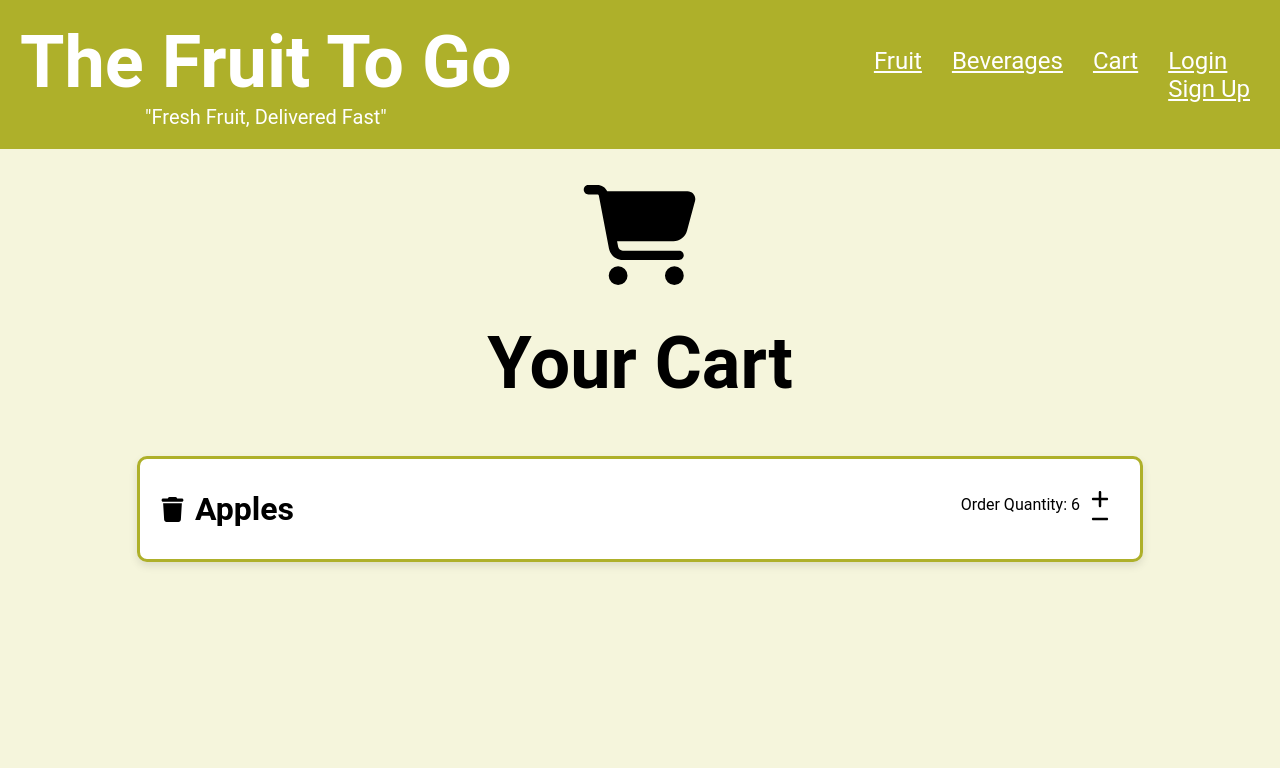
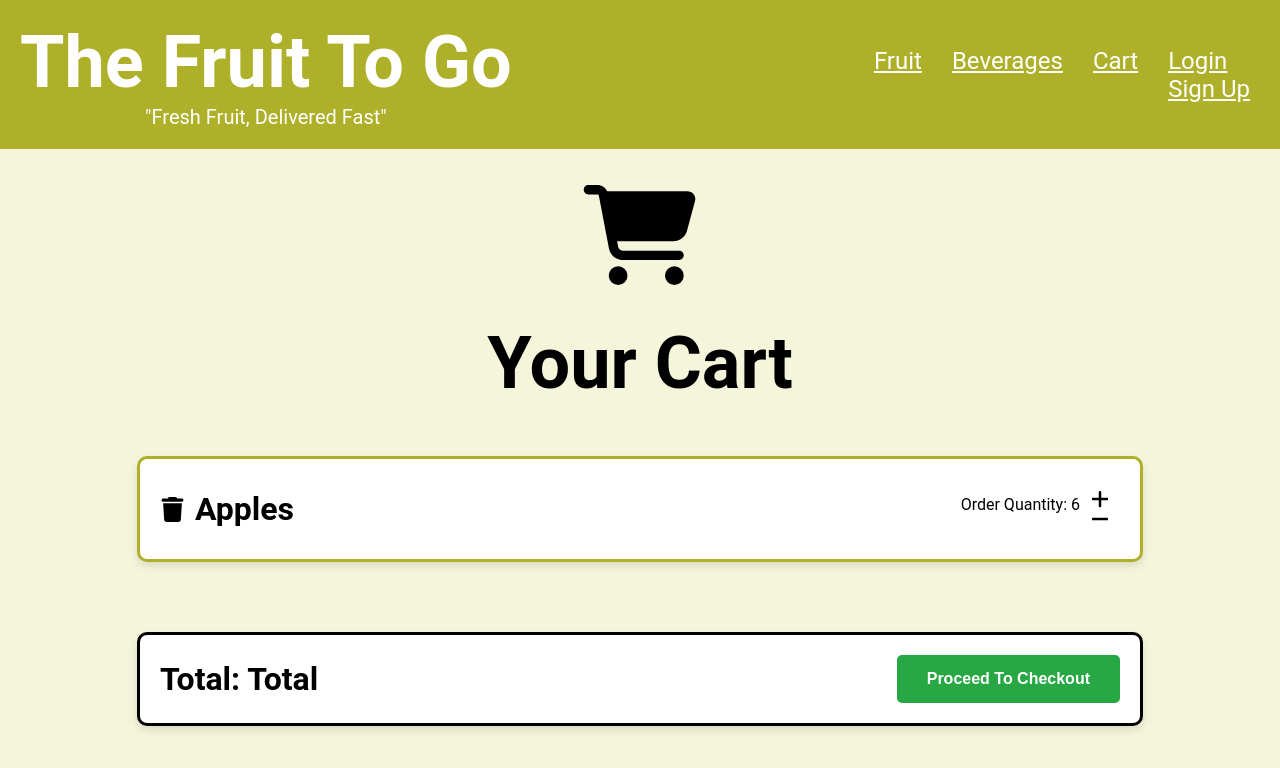
Before and after one commit to LiamGunning07/Fruit_To_Go, a Next.js app in the folder frontend/: page /cart in a window 1280 px wide. Shown: the top 768 px of the page. Built offline with nearby package versions, Linux system fonts and the light colour scheme.

Commit message:
Styled Cart page

```diff
--- a/frontend/src/app/cart/page.js
+++ b/frontend/src/app/cart/page.js
@@ -3,7 +3,7 @@ import styles from "../styles/Cart.module.css"
 import '../styles/globals.css'
 import { FontAwesomeIcon } from '@fortawesome/react-fontawesome';
 import {faCartShopping} from '@fortawesome/free-solid-svg-icons'
-import CartCard from "../components/CartCard";
+import CartList from "../components/CartList";
 
 export default function Cart() {
   return (
@@ -14,7 +14,7 @@ export default function Cart() {
         <h1> Your Cart </h1>
       </div>
       <div>
-        <CartCard />
+        <CartList />
       </div>
     </div>
   )
--- /dev/null
+++ b/frontend/src/app/components/CartList.jsx
@@ -0,0 +1,14 @@
+import CartCard from "./CartCard";
+import styles from '../styles/CartList.module.css'
+
+export default function CartList() {
+  return (
+    <div className={styles.container}>
+      <CartCard />
+      <div className={styles.summary}>
+        <h1> Total: Total </h1>
+        <button> Proceed To Checkout </button>
+      </div>
+    </div>
+  )
+}
--- a/frontend/src/app/styles/CartCard.module.css
+++ b/frontend/src/app/styles/CartCard.module.css
@@ -4,6 +4,8 @@
 }
 .faTrash:hover{
   color: red;
+  transition: background-color 0.3s ease, transform 0.3s ease;
+  transform: translateY(-2px);
 }
 
 .faPlus{
@@ -12,6 +14,8 @@
 }
 .faPlus:hover{
   color: green;
+  transition: background-color 0.3s ease, transform 0.3s ease;
+  transform: translateY(-2px);
 }
 
 .faMinus{
@@ -20,6 +24,8 @@
 }
 .faMinus:hover{
   color: red;
+  transition: background-color 0.3s ease, transform 0.3s ease;
+  transform: translateY(-2px);
 }
 
 .container {
--- /dev/null
+++ b/frontend/src/app/styles/CartList.module.css
@@ -0,0 +1,55 @@
+.summary{
+  width: 75%;
+  display: flex;
+  justify-content: space-between;
+  align-items: center;
+  border: 3px solid transparent;
+  border-color: #000000;
+  border-radius: 10px;
+  box-shadow: 0 4px 8px rgba(0, 0, 0, 0.1);
+  padding: 20px;
+  margin: 50px 25px 20px 25px;
+  text-align: center;
+  transition: transform 0.3s ease, border-color 0.3s ease, box-shadow 0.3s ease;
+  background-color: white;
+  font-family: Roboto;
+  color: black;
+}
+
+.summary h1{
+  color: #000000;
+}
+
+.summary button{
+  display: inline-block;
+  padding: 15px 30px;
+  font-size: 16px;
+  font-weight: bold;
+  color: #fff;
+  background-color: #28a745; /* Green color */
+  border: none;
+  border-radius: 5px;
+  text-align: center;
+  text-decoration: none;
+  cursor: pointer;
+  transition: background-color 0.3s ease, transform 0.3s ease;
+}
+
+.summary button:hover{
+  background-color: #218838; /* Darker green */
+  transform: translateY(-2px);
+}
+
+.summary button:active {
+  background-color: #1e7e34; /* Even darker green */
+  transform: translateY(0);
+  box-shadow: inset 0 3px 5px rgba(0, 0, 0, 0.125);
+}
+
+.container{
+  display: flex;
+  flex-direction: column;
+  justify-content: center;
+  align-items: center;
+  width: 100%;
+}
```
